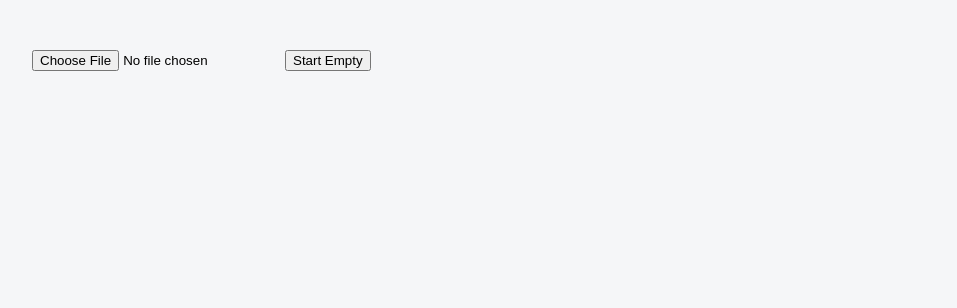
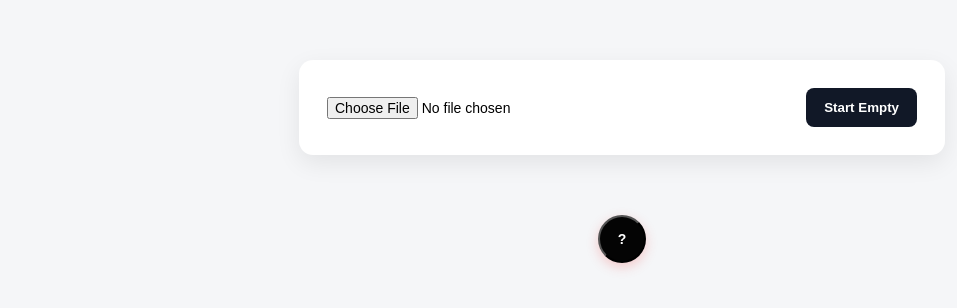
Before and after one commit to brianpzaide/jat, a Vue app: page / in a window 1280 px wide. Shown: the top 308 px of the page, without its empty margins (18-975 px from the left). Built offline with nearby package versions, Linux system fonts and the light colour scheme.

Commit message:
update README, display db schema in the startup section

```diff
--- a/src/App.vue
+++ b/src/App.vue
@@ -1,8 +1,10 @@
 <template>
   <div v-if="db_in_storage">
-    <button @click="exportDatabase">
+    <button class="download-db-btn"
+      @click="exportDatabase">
       Download database
     </button>
+
     <NewJobApplication
       :applicationStatusOptions="applicationStatusOptions"
       @add-new-application="addNewJobApplication"
@@ -26,7 +28,8 @@
     />
   </div>
 
-  <div class="startup" v-else>
+  <div v-else>
+    <div class="startup">
       <input
         type="file"
         accept=".sqlite,.db"
@@ -35,6 +38,32 @@
       <button @click="createFreshDatabase">
         Start Empty
       </button>
+    </div>
+    <div class="schema-section" >
+      <button class="help-buttton" @click="showSchema = !showSchema">
+        ?
+      </button>
+      <pre v-if="showSchema" class="schema-viewer">
+        <code>
+          Uses a portable SQLite database, with the following schema
+
+          CREATE TABLE job_applications(
+            id INTEGER PRIMARY KEY AUTOINCREMENT,
+            company TEXT NOT NULL,
+            position TEXT NOT NULL,
+            status TEXT NOT NULL,
+            shortnotes TEXT,
+            notes TEXT
+          );
+          CREATE TABLE events(
+            id INTEGER PRIMARY KEY AUTOINCREMENT,
+            scheduled_date TEXT NOT NULL,
+            scheduled_time TEXT NOT NULL,
+            engagement TEXT NOT NULL
+          );
+        </code>
+      </pre>
+    </div>
   </div>
 </template>
 
@@ -74,6 +103,8 @@ const applicationStatusOptions = ref(["ready to apply", "in progress", "offer",
 const companies = ref([])
 const companies_prop = ref([])
 const jatEvents = ref({})
+
+const showSchema = ref(false)
 
 onMounted(async () => {
   try {
@@ -307,4 +338,96 @@ body {
   flex-direction: column;
   gap: 24px;
 }
+
+.startup {
+  width: 50%;
+  margin: 60px auto;
+  padding: 28px;
+  display: flex;
+  align-items: center;
+  justify-content: center;
+  gap: 20px;
+  background: white;
+  border-radius: 14px;
+  box-shadow: 0 8px 24px rgba(0, 0, 0, 0.08);
+}
+
+.startup input[type="file"] {
+  flex: 1;
+  font-size: 14px;
+}
+
+.startup button {
+  border: none;
+  padding: 12px 18px;
+  border-radius: 8px;
+  background: #111827;
+  color: white;
+  font-weight: 600;
+  cursor: pointer;
+  transition: background 0.2s ease;
+}
+
+.startup button:hover {
+  background: #1f2937;
+}
+
+
+.download-db-btn {
+  margin-left: auto;
+  display: block;
+  align-items: center;
+  padding: 12px 18px;
+  border-radius: 10px;
+  background: #ef4444;
+  color: black;
+  font-size: 14px;
+  font-weight: 700;
+  cursor: pointer;
+  box-shadow: 0 4px 12px rgba(239, 68, 68, 0.25);
+}
+
+.download-db-btn:hover {
+  box-shadow: 0 6px 18px rgba(239, 68, 68, 0.35);
+}
+
+
+.schema-section {
+  width: 100%;
+  margin-top: 16px;
+}
+
+.schema-section button {
+  display: flex;
+  justify-content: center;
+  align-items: center;
+  margin: 0 auto;
+  width: 48px;
+  height: 48px;
+  padding: 0;
+  border-radius: 50%;
+  background: #040404;
+  color: rgb(255, 255, 255);
+  font-size: 14px;
+  font-weight: 700;
+  cursor: pointer;
+  box-shadow: 0 4px 12px rgba(239, 68, 68, 0.25);
+}
+
+.schema-viewer {
+  margin: 0 auto;
+  width: 50%;
+  padding: 16px;
+  border-radius: 8px;
+  background: #ffffff;
+  overflow-x: auto;
+  font-size: 13px;
+  line-height: 1.5;
+}
+
+.schema-viewer code {
+  font-family: monospace;
+}
+
+
 </style>
```
Also changed, not shown: 1 other file (tests, documents, lock files or other folders). Lines whose indentation alone changed are shown as unchanged.
